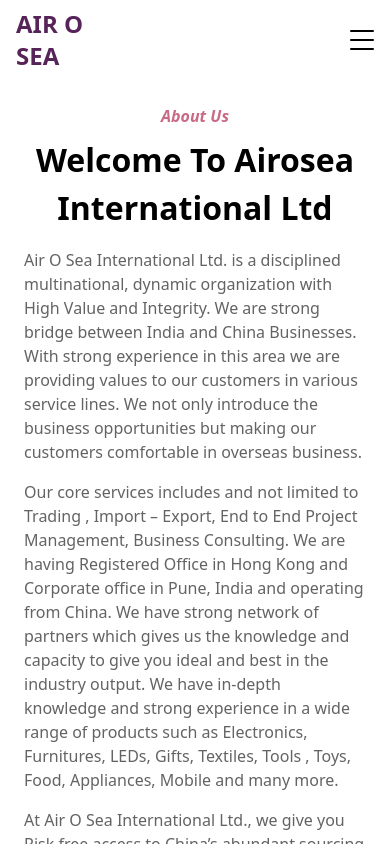
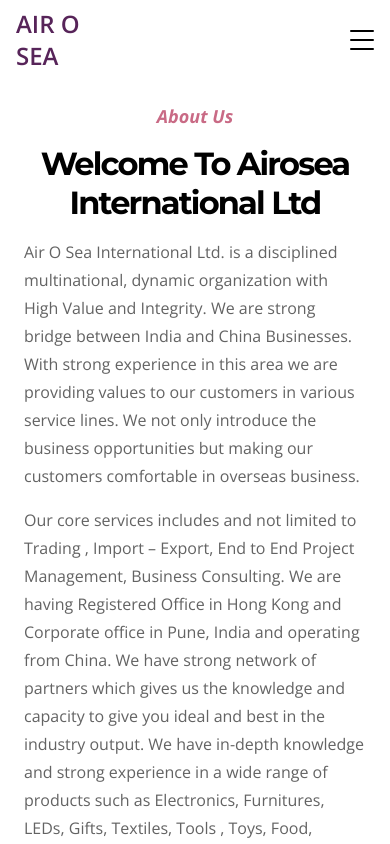
Before and after one commit to programmerpranit/air-o-sea, a Next.js app: page / in a window 390 px wide. Built offline with nearby package versions, Linux system fonts and the light colour scheme.

Commit message:
updated globals css

```diff
--- a/components/Homepage.js
+++ b/components/Homepage.js
@@ -5,7 +5,7 @@
   return (
     <div>
       <div className="m-2 p-4 text-text_home flex flex-col">
-        <p className="italic text-center text-primary font-bold">About Us</p>
+        <p className="sub-heading">About Us</p>
         <h3 className="font-bold text-center my-2 text-black">
           Welcome To Airosea International Ltd
         </h3>
@@ -35,9 +35,11 @@
           customers. It’s our commitment to assist our customers in their
           organization’s growth.
         </p>
-      </div>
+      </div>.
+
+
       <div className="flex flex-col">
-        <p className="italic text-center text-primary font-bold">Services</p>
+        <p className="sub-heading">Services</p>
         <h3 className="text-bold text-center">Our Platform Offers</h3>
 
         <div className="grid lg:grid-cols-3">
@@ -159,7 +161,7 @@
         </div>
       </div>
       <div className="m-2 p-4 flex flex-col justify-center items-center">
-        <p className="italic text-center text-primary font-bold">
+        <p className="sub-heading">
           Why choose Us?
         </p>
         <h3 className="font-bold text-center my-2 text-black">
--- a/pages/_document.js
+++ b/pages/_document.js
@@ -3,7 +3,22 @@
 export default function Document() {
   return (
     <Html lang="en">
-      <Head/>
+      <Head>
+        <link rel="preconnect" href="https://fonts.googleapis.com" />
+        <link
+          rel="preconnect"
+          href="https://fonts.gstatic.com"
+          crossOrigin="true"
+        />
+        <link
+          href="https://fonts.googleapis.com/css2?family=Montserrat:ital,wght@0,100;0,200;0,300;0,400;0,500;0,600;0,700;0,800;0,900;1,100;1,200;1,300;1,400;1,500;1,600;1,700;1,800;1,900&display=swap"
+          rel="stylesheet"
+        />
+        <link
+          href="https://fonts.googleapis.com/css2?family=Open+Sans:ital,wght@0,300;0,400;0,500;0,600;0,700;0,800;1,300;1,400;1,500;1,600;1,700;1,800&display=swap"
+          rel="stylesheet"
+        />
+      </Head>
       <body>
         <Main />
         <NextScript />
--- a/styles/globals.css
+++ b/styles/globals.css
@@ -6,41 +6,112 @@
   -webkit-tap-highlight-color: rgba(0, 0, 0, 0);
 }
 
-label {
-  font-size: 14px;
+:root {
+  --primary: #c96a85;
+  --secondary: #606060fa;
+  --text: #222222;
 }
+
 * {
   box-sizing: border-box;
   padding: 0;
   margin: 0;
+  font-family: "Open Sans", sans-serif;
 }
-
 
 html,
 body {
   max-width: 100vw;
   overflow-x: hidden;
 }
+
+h1,
+h2,
+h3,
+h4,
+h5,
+h6 {
+  font-family: "Montserrat", sans-serif;
+  color: var(--text);
+  line-height: normal;
+}
+
+h1 {
+  font-size: 50px;
+  font-family: 800;
+}
 h2 {
-  font-size: 32px;
-}
-h1 {
-  font-size: 48px;
+  font-size: 40px;
 }
 h3 {
-  font-size: 32px;
+  font-size: 40px;
+  font-weight: 700;
+  letter-spacing: -1.8px;
+  line-height: normal;
+}
+h4 {
+  font-size: 18px;
+  font-weight: 700;
 }
 h5 {
   font-size: 16px;
+  font-weight: 700;
 }
 a {
   font-size: 16px;
 }
 
+p {
+  color: var(--secondary);
+  line-height: 28px;
+}
+
+.sub-heading {
+  font-size: 22px;
+  color: var(--primary);
+  font-style: italic;
+  line-height: normal;
+  /* margin-bottom: 8px; */
+  font-weight: 600;
+  text-align: center;
+}
+
 @media screen and (max-width: 480px) {
   h1 {
     font-size: 48px;
+  }
+  h2 {
+    font-size: 32px;
+  }
+  h3 {
+    font-size: 32px;
+    font-weight: 700;
+    letter-spacing: -1.8px;
+    line-height: normal;
+  }
+  h4 {
+    font-size: 18px;
+    font-weight: 700;
+  }
+  h5 {
+    font-size: 16px;
+    font-weight: 700;
+  }
+  a {
+    font-size: 16px;
+  }
+
+  p {
     color: var(--secondary);
-    font-weight: 600;
+    line-height: 28px;
+  }
+
+  .sub-heading {
+    font-size: 18px;
+    color: var(--primary);
+    font-style: italic;
+    line-height: normal;
+    margin-bottom: 8px;
+    font-weight: 700;
   }
 }
--- a/tailwind.config.js
+++ b/tailwind.config.js
@@ -4,7 +4,7 @@
     "./app/**/*.{js,ts,jsx,tsx}",
     "./pages/**/*.{js,ts,jsx,tsx}",
     "./components/**/*.{js,ts,jsx,tsx}",
-    "./sessions/**/*.{js,ts,jsx,tsx}",
+    "./sections/**/*.{js,ts,jsx,tsx}",
 
     // Or if using `src` directory:
     "./src/**/*.{js,ts,jsx,tsx}",
```
